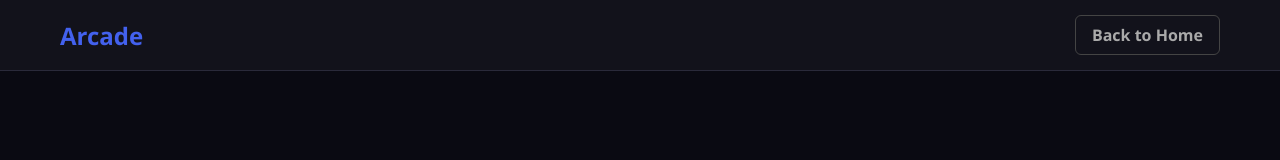
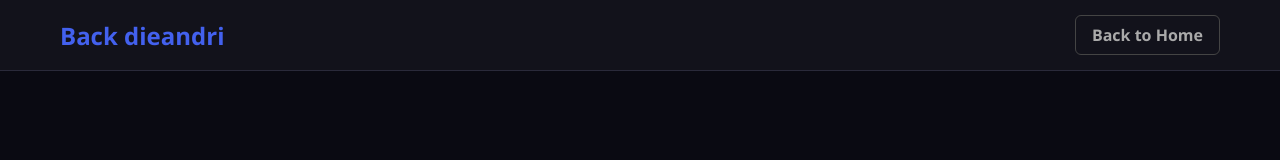
Before and after one commit to dieandri/faucetcryptofree, a plain HTML site: page login.html in a window 1280 px wide. Shown: the top 160 px of the page. Drawn offline with Linux system fonts and the light colour scheme.

Commit message:
login.html

```diff
--- a/login.html
+++ b/login.html
@@ -11,7 +11,7 @@
     <!-- HEADER (Minimalis untuk halaman login) -->
     <header>
         <div class="container nav-container">
-            <a href="rewards.html" class="logo">Arcade</a>
+            <a href="https://dieandri.github.io/yudiandriana/" class="logo">Back dieandri</a>
             <div style="display: flex; gap: 10px;">
                 <a href="rewards.html" class="btn btn-outline">Back to Home</a>
             </div>
```
